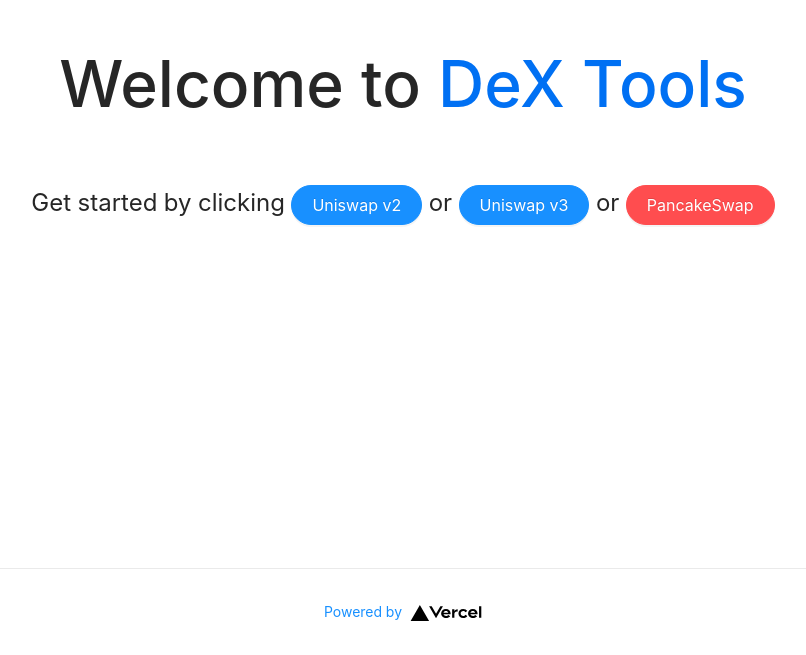
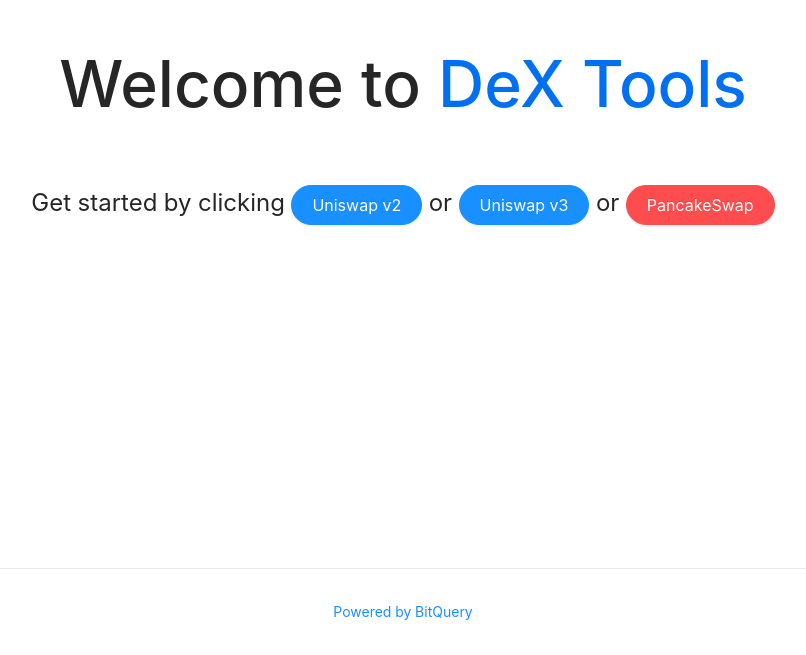
Before and after one commit to Misahoby/dex-tools, a Next.js app: page / in a window 1280 px wide. Shown: the part 232-887 px from the top of the page, without its empty margins (237-1043 px from the left). Built offline with nearby package versions, Linux system fonts and the light colour scheme.

Commit message:
feat: updated footer

```diff
--- a/pages/index.tsx
+++ b/pages/index.tsx
@@ -16,10 +16,6 @@
       openNotificationWithIcon('error', 'Something Wrong', 'Unsupported protocol is requested. Please check it again.')
       return;
     }
-    requestUniswapTrades(type)
-  }
-
-  const requestUniswapTrades = (type) => {
     const protocol = DEX_PROTOCOLS[type]
     const trades = getUniSwapTrades(protocol)
     console.log(trades)
@@ -49,15 +45,8 @@
       </main>
 
       <footer className={styles.footer}>
-        <a
-          href="https://vercel.com?utm_source=create-next-app&utm_medium=default-template&utm_campaign=create-next-app"
-          target="_blank"
-          rel="noopener noreferrer"
-        >
-          Powered by{' '}
-          <span className={styles.logo}>
-            <Image src="/vercel.svg" alt="Vercel Logo" width={72} height={16} />
-          </span>
+        <a href="https://bitquery.io/" target="_blank" rel="noopener noreferrer">
+          Powered by BitQuery
         </a>
       </footer>
     </div>
```
Also changed, not shown: public/vercel.svg (deleted).
